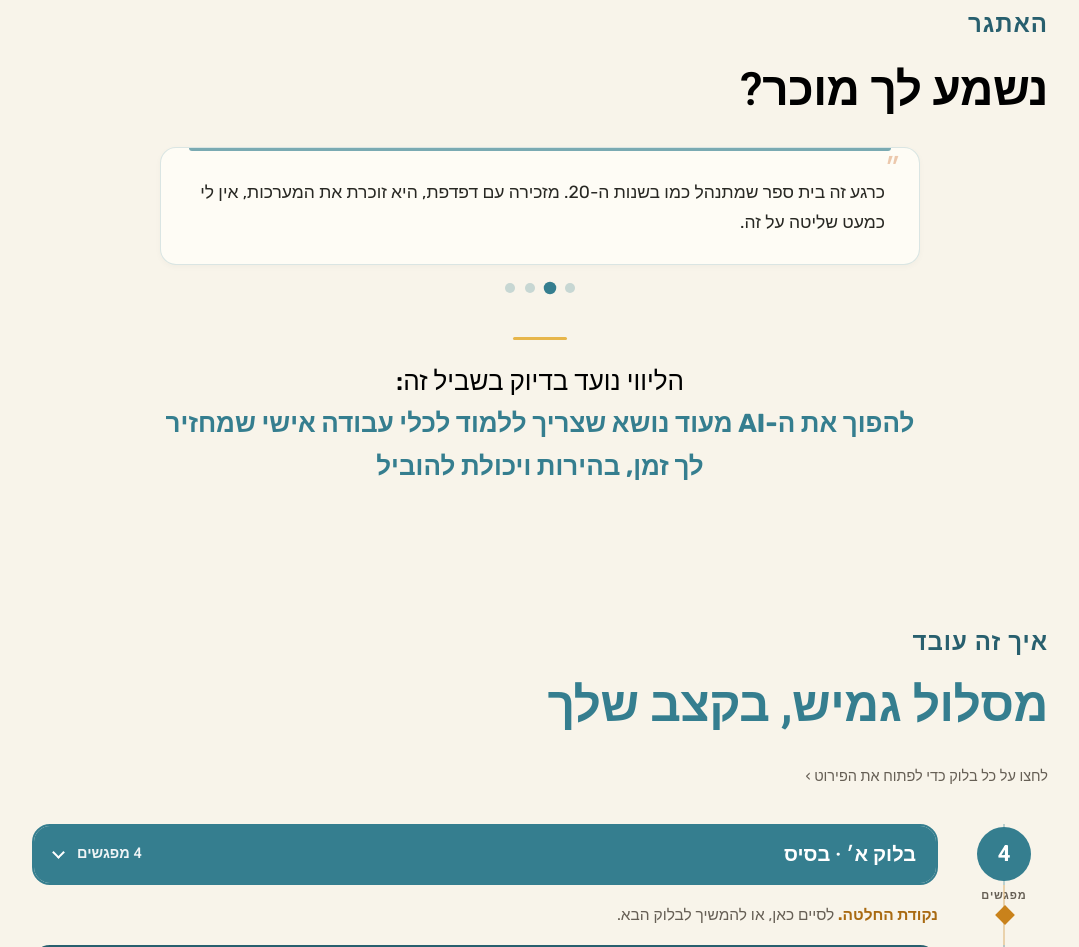
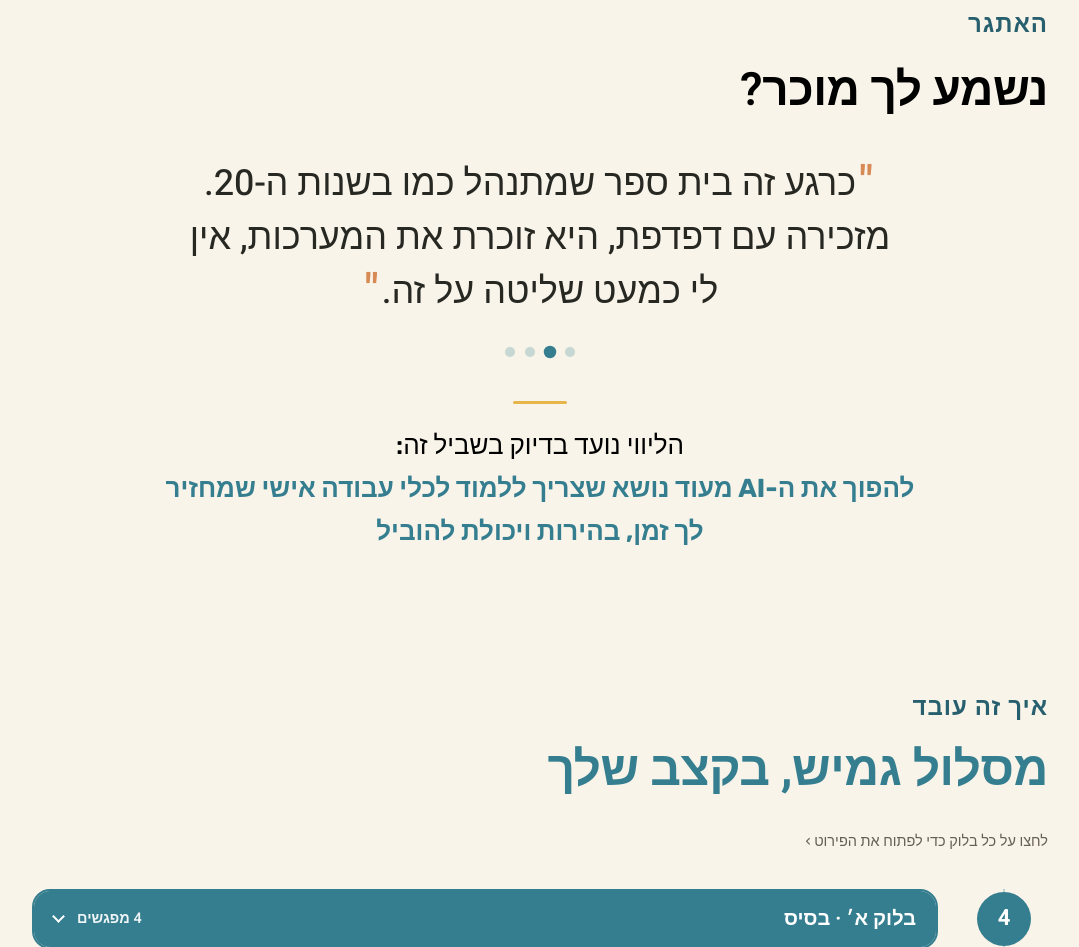
Before and after one commit to gallevy72-coder/bonim-hinuch, a plain HTML site: page index.html in a window 1280 px wide. Shown: the part 1379-2326 px from the top of the page, without its empty margins (100-1179 px from the left). Drawn offline with Linux system fonts and the light colour scheme.

Commit message:
'נשמע לך מוכר?' – משפט גדול כציטוט, בלי כרטיס
Co-Authored-By: Claude Opus 5.5 <noreply@anthropic.com>
Claude-Session: https://claude.ai/code/session_01QtvykA8dJtwkMsUACYnArA

```diff
--- a/index.html
+++ b/index.html
@@ -455,6 +455,9 @@
   .pain-list.rotating{display:grid;grid-template-columns:1fr;max-width:760px}
   .pain-list.rotating li{grid-area:1/1;opacity:0;visibility:hidden;transform:translateY(8px);transition:opacity .6s ease,transform .6s ease,visibility 0s linear .6s}
   .pain-list.rotating li.active{opacity:1;visibility:visible;transform:none;transition:opacity .6s ease,transform .6s ease,visibility 0s}
+  .pain-list.rotating li{background:none;border:none;box-shadow:none;border-radius:0;padding:10px 12px;overflow:visible;text-align:center;font-family:'Heebo','Rubik',sans-serif;font-size:clamp(24px,3vw,36px);line-height:1.5;font-weight:500;color:var(--ink)}
+  .pain-list.rotating li::before,.pain-list.rotating li::after{content:'"';position:static;display:inline;background:none;height:auto;opacity:1;font-family:'Heebo','Rubik',sans-serif;font-size:1.15em;font-weight:700;color:#D88A55;line-height:0;margin:0 .08em}
+  @media(max-width:600px){.pain-list.rotating li{font-size:22px;padding:6px 4px}}
   .pain-dots{display:flex;justify-content:center;gap:10px;margin-top:18px}
   .pain-dots button{width:10px;height:10px;padding:0;border:none;border-radius:50%;background:rgba(53,126,143,.25);cursor:pointer;transition:background .3s,transform .3s}
   .pain-dots button.active{background:#357E8F;transform:scale(1.25)}
```
